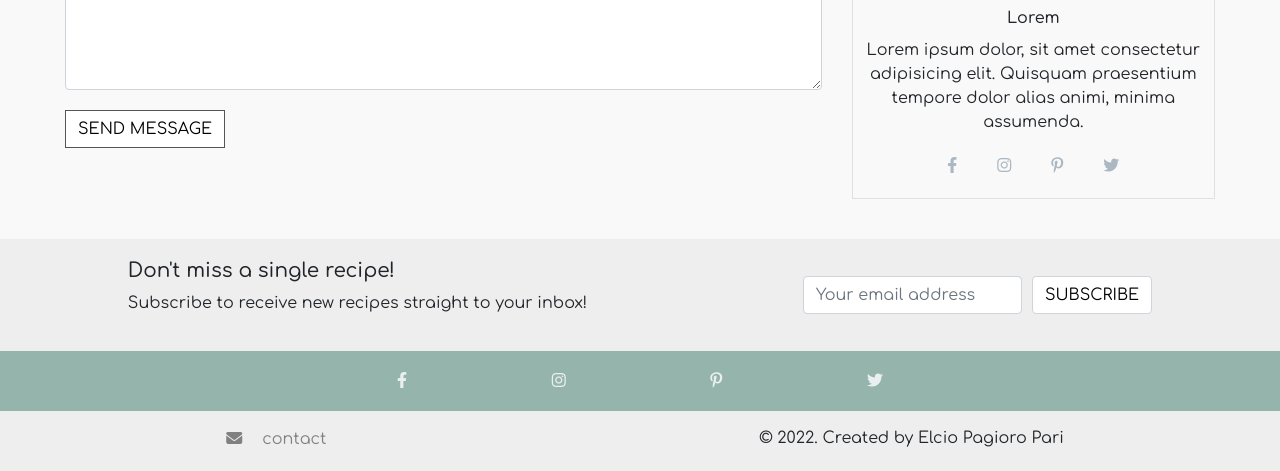
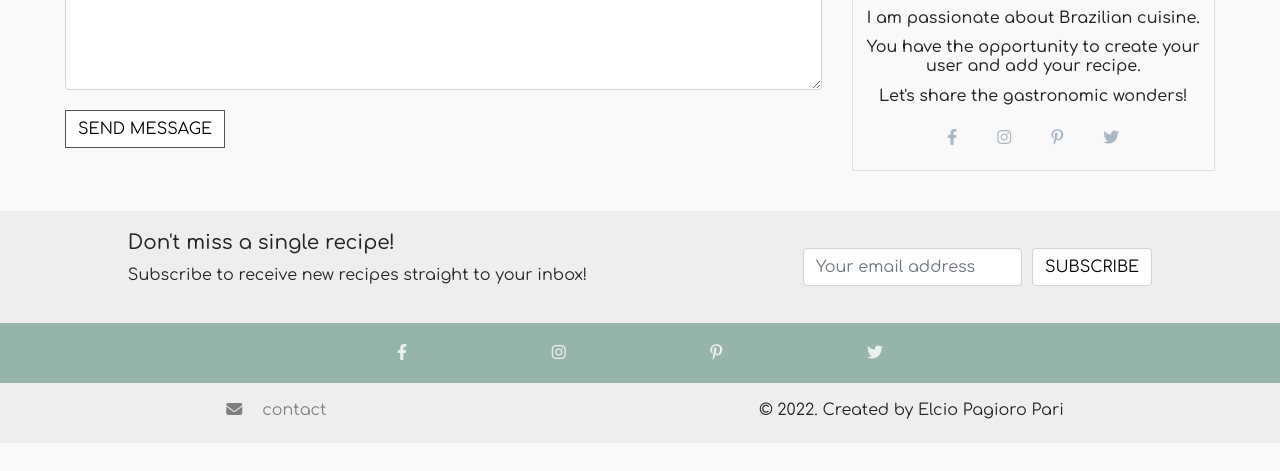
Before and after one commit to Code-Institute-Submissions/pagioro-Project-Milestone-4---Blog_NovResub, a Django app: page /contact/ in a window 1280 px wide. Shown: the part 787-1258 px from the top of the page. After the commit the page ends 1206 px from the top, so only its background shows below. Run offline with Django 3.2, Linux system fonts and the light colour scheme; some libraries are stand-ins or nearby versions.

Commit message:
Add about and contact pages details

```diff
--- a/static/css/style.css
+++ b/static/css/style.css
@@ -220,9 +220,8 @@ element.style {
 }
 
 .food-image-about {
-  width: 50%;
+  width: 70%;
   margin: 0.938rem 0 0.938rem;
-
 }
 
 .about-me {
--- a/templates/contact.html
+++ b/templates/contact.html
@@ -32,8 +32,10 @@
 				<div class="about-me">
 					<h6 class="text-center aboutme-main">ABOUT ME</h6>
 					<img class="aboutme-image" src="https://res.cloudinary.com/epari/image/upload/v1664116613/about_zw3fkw.jpg" alt="about me">
-					<h6 class="text-center about-name">Lorem</h6>
-					<p class="text-center">Lorem ipsum dolor, sit amet consectetur adipisicing elit. Quisquam praesentium tempore dolor alias animi, minima assumenda.</p>
+					<h6 class="text-center about-name">I am passionate about Brazilian cuisine.</h6>
+					<h6 class="text-center about-name">You have the opportunity to create your user and add your recipe.</h6>
+					<h6 class="text-center about-name">Let's share the gastronomic wonders!</h6>
+					<p class="text-center"></p>
 					<div class="social-list-about">
 						<a href="https://www.facebook.com/" target="_blank"><i class="fab fa-facebook-f"></i></a>
 						<a href="https://www.instagram.com/" target="_blank"><i class="fab fa-instagram"></i></a>
```
Also changed, not shown: templates/about.html (+5 -4 lines).
